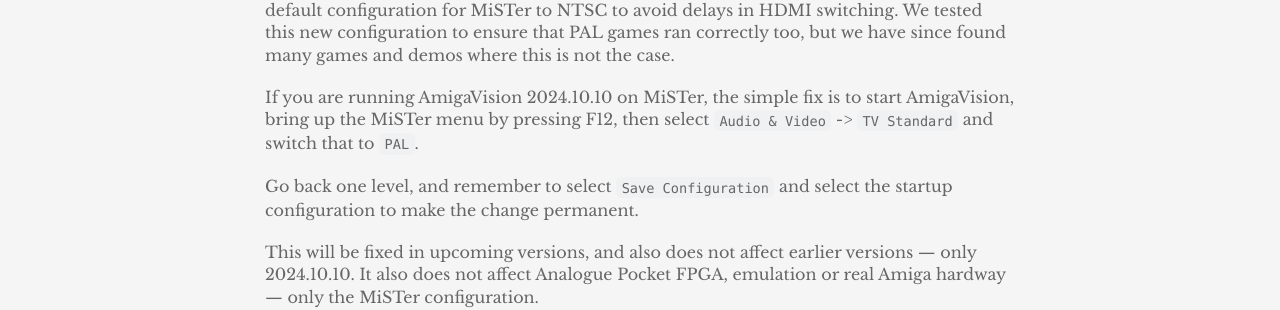
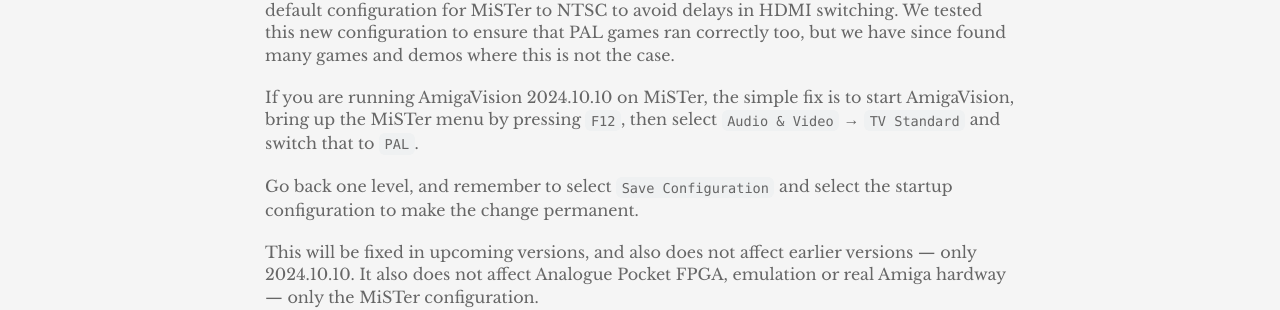
Before and after one commit to amigavision/amigavision.github.io, a Jekyll site: the page built from _posts/2025-03-10-mister-errata.md, in a window 1280 px wide. Shown: the part 212-522 px from the top of the page. Built offline with Jekyll 4.4.1, drawn with Linux system fonts in a browser that asks for light colours.

Commit message:
Formatting

```diff
--- a/_posts/2025-03-10-mister-errata.md
+++ b/_posts/2025-03-10-mister-errata.md
@@ -5,7 +5,7 @@
 
 One of the things changed in the 2024.10.10 version of AmigaVision was changing the default configuration for MiSTer to NTSC to avoid delays in HDMI switching. We tested this new configuration to ensure that PAL games ran correctly too, but we have since found many games and demos where this is not the case.
 
-If you are running AmigaVision 2024.10.10 on MiSTer, the simple fix is to start AmigaVision, bring up the MiSTer menu by pressing F12, then select `Audio & Video` -> `TV Standard` and switch that to `PAL`.
+If you are running AmigaVision 2024.10.10 on MiSTer, the simple fix is to start AmigaVision, bring up the MiSTer menu by pressing `F12`, then select `Audio & Video` → `TV Standard` and switch that to `PAL`.
 
 Go back one level, and remember to select `Save Configuration` and select the startup configuration to make the change permanent.
 
```
